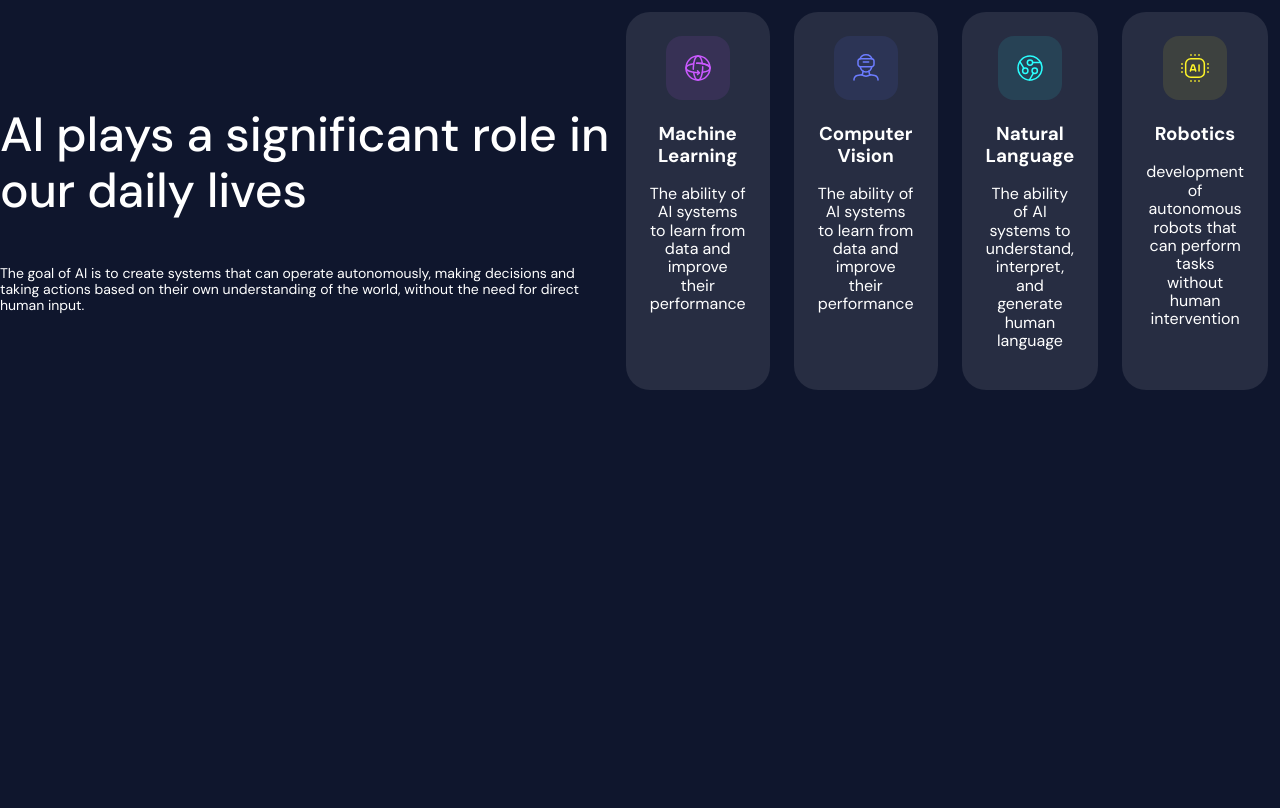
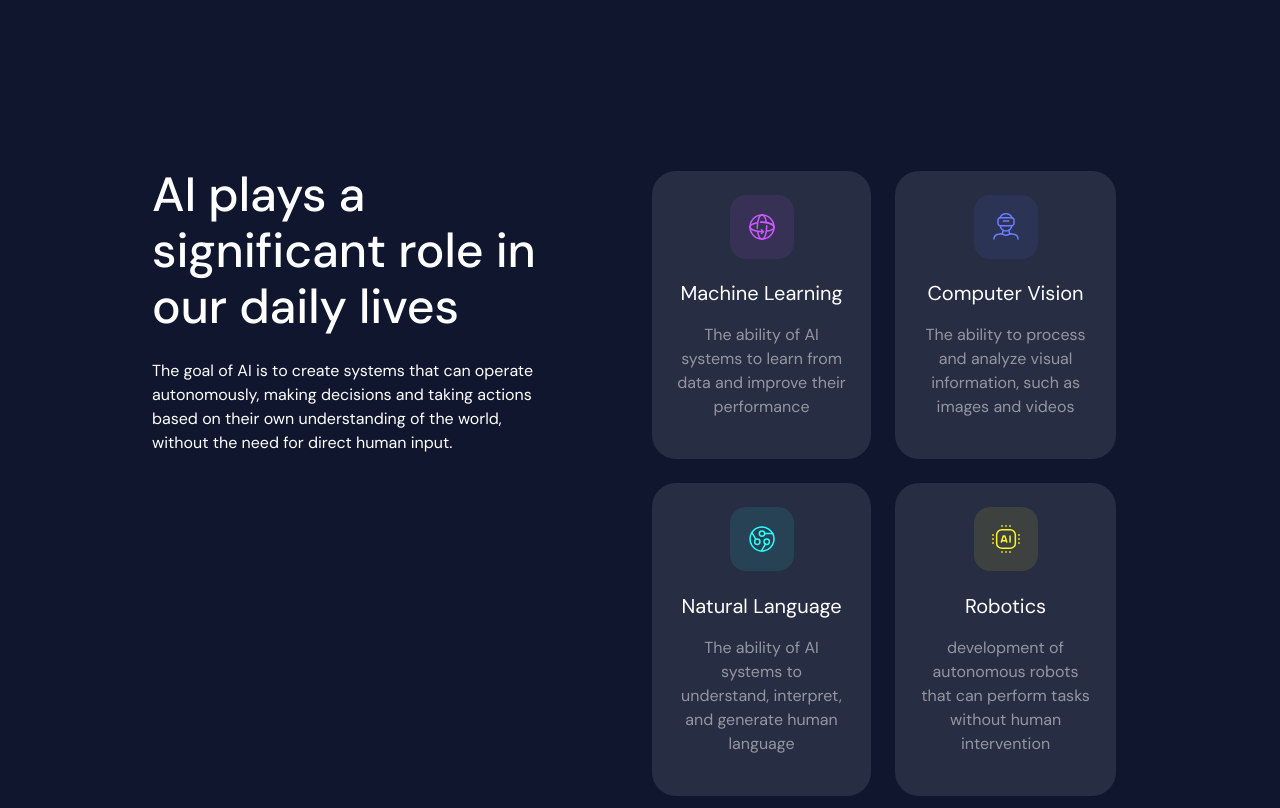
Before and after one commit to mwitomski-official/PROJECT_INVO-Academy-Projects, a website built with Vite: page Project-Section-4-AI-areas/code/index.html in a window 1280 px wide. Built offline with nearby package versions, Linux system fonts and the light colour scheme.

Commit message:
11.03.2023 | Rebuilded Layout
- Changed layout by adding grid
- Fixed missing px units in scss file,
- Added images

```diff
--- a/Project-Section-4-AI-areas/code/index.html
+++ b/Project-Section-4-AI-areas/code/index.html
@@ -9,25 +9,31 @@
   <body>
     <div id="home-page">
       <div class="home-page-component">
+        <!-- LEFT COLUMN -->
         <div class="home-page-component__left-column">
-          <div class="home-page-component__info">
-            <h1 class="home-page-component__header">AI plays a significant role in our daily lives</h1>
-            <p class="home-page-component__description">
+          <section class="home-page-component__info-section">
+            <h1 class="home-page-component__info-title">
+              AI plays a significant role in our daily lives
+            </h1>
+            <p class="home-page-component__info-description">
               The goal of AI is to create systems that can operate autonomously,
-            making decisions and taking actions based on their own understanding
-            of the world, without the need for direct human input.
+              making decisions and taking actions based on their own
+              understanding of the world, without the need for direct human
+              input.
             </p>
-          </div>
+          </section>
         </div>
 
+        <!-- RIGHT COLUMN -->
         <div class="home-page-component__right-column">
+          <div class="home-page-component__cards-container">
             <div class="home-page-component__card">
               <img
                 title="icon-computer-vision"
                 src="/images/icon-machine-learning.svg"
               />
-            <h3>Machine Learning</h3>
-            <p>
+              <h3 class="home-page-component__card-title">Machine Learning</h3>
+              <p class="home-page-component__card-description">
                 The ability of AI systems to learn from data and improve their
                 performance
               </p>
@@ -37,10 +43,10 @@
                 title="icon-computer-vision"
                 src="/images/icon-computer-vision.svg"
               />
-            <h3>Computer Vision</h3>
-            <p>
-              The ability of AI systems to learn from data and improve their
-              performance
+              <h3 class="home-page-component__card-title">Computer Vision</h3>
+              <p class="home-page-component__card-description">
+                The ability to process and analyze visual information, such as
+                images and videos
               </p>
             </div>
             <div class="home-page-component__card">
@@ -48,8 +54,8 @@
                 title="icon-computer-vision"
                 src="/images/icon-natural-language.svg"
               />
-            <h3>Natural Language</h3>
-            <p>
+              <h3 class="home-page-component__card-title">Natural Language</h3>
+              <p class="home-page-component__card-description">
                 The ability of AI systems to understand, interpret, and generate
                 human language
               </p>
@@ -59,8 +65,8 @@
                 title="icon-computer-vision"
                 src="/images/icon-robotics.svg"
               />
-            <h3>Robotics</h3>
-            <p>
+              <h3 class="home-page-component__card-title">Robotics</h3>
+              <p class="home-page-component__card-description">
                 development of autonomous robots that can perform tasks without
                 human intervention
               </p>
--- a/Project-Section-4-AI-areas/code/src/global-styles/styles/root.scss
+++ b/Project-Section-4-AI-areas/code/src/global-styles/styles/root.scss
@@ -13,49 +13,28 @@
   --mobile-rounding: 16px;
   --desktop-rounding: 24px;
 
-  // h1
   --header-primary-font-size: 48px;
   --header-primary-line-height: 56px;
   --header-primary-letter-spacing: -0.002em;
   --header-primary-font-weight: 500;
 
-  // h2
   --header-secondary-font-size: 32px;
   --header-secondary-line-height: 40px;
   --header-secondary-letter-spacing: -0.002em;
-  --header-secondary-font-weight: 500;
+  --header-secondary-font-weight: 500px;
 
-  // h3
   --header-tertiary-font-size: 20px;
   --header-tertiary-line-height: 20px;
-  --header-tertiary-letter-spacing: 0px;
-  --header-tertiary-font-weight: 500;
+  --header-tertiary-letter-spacing: 0;
+  --header-tertiary-font-weight: 500px;
 
-  // Body 1
   --body-primary-font-size: 16px;
   --body-primary-line-height: 24px;
-  --body-primary-letter-spacing: 0px;
-  --body-primary-font-weight: 400;
+  --body-primary-letter-spacing: 0;
+  --body-primary-font-weight: 400px;
 
-  // Body 2
-  --body-primary-font-size: 14px;
-  --body-primary-line-height: 22;
-  --body-primary-letter-spacing: 0;
-  --body-primary-font-weight: 400;
-
-  // & &__h1 {
-  //   font-size: var(--header-primary-font-size);
-  //   line-height: var(--header-primary-line-height);
-  //   letter-spacing: var(--header-primary-letter-spacing);
-  //   font-weight: var(--header-primary-font-weight);
-
-  //   align-items: center;
-  // }
-
-  //Body 2
-
-  // --background-color-icon-ml: #ca59ff;
-  // --background-color-icon-cv: #6c7cff;
-  // --background-color-icon-nl: #2affff;
-  // --background-color-icon-r: #fff629;
+  --body-secondary-font-size: 14px;
+  --body-secondary-line-height: 22px;
+  --body-secondary-letter-spacing: 0;
+  --body-secondary-font-weight: 400px;
 }
--- a/Project-Section-4-AI-areas/code/src/pages/home-page/styles/home-page.scss
+++ b/Project-Section-4-AI-areas/code/src/pages/home-page/styles/home-page.scss
@@ -7,39 +7,51 @@
 
   display: flex;
 
+  // -------------------------------- LEFT COLUMN --------------------------------
   & &__left-column {
     display: flex;
     flex-basis: 50%;
   }
 
-  & &__info {
+  & &__info-section {
     display: flex;
     flex-direction: column;
-    justify-content: center;
-    align-items: flex-start;
+    // padding: 0.5em;
+    margin-top: 167px;
+    margin-left: 152px;
+    margin-right: 100px;
   }
 
-  & &__header {
+  & &__info-title {
     font-size: var(--header-primary-font-size);
     line-height: var(--header-primary-line-height);
     letter-spacing: var(--header-primary-letter-spacing);
     font-weight: var(--header-primary-font-weight);
+    margin: 0;
   }
 
-  & &__description {
+  & &__info-description {
     font-size: var(--body-primary-font-size);
-    //line-height: var(--body-primary-line-height);
+    line-height: var(--body-primary-line-height);
     letter-spacing: var(--body-primary-letter-spacing);
     font-weight: var(--body-primary-font-weight);
+    margin-top: 24px;
   }
 
+  // -------------------------------- RIGHT COLUMN --------------------------------
   & &__right-column {
     display: flex;
     flex-basis: 50%;
   }
 
   & &__cards-container {
-    display: flex;
+    display: grid;
+    grid-template-columns: auto auto;
+    grid-template-rows: auto auto;
+    column-gap: 0px;
+    row-gap: 0px;
+    margin-top: 159px;
+    margin-right: 152px;
   }
 
   & &__card {
@@ -50,6 +62,21 @@
     margin: var(--home-page-card-margin);
   }
 
+  & &__card-title {
+    font-size: var(--header-tertiary-font-size);
+    line-height: var(--header-tertiary-line-height);
+    letter-spacing: var(--header-tertiary-letter-spacing);
+    font-weight: var(--header-tertiary-font-weight);
+  }
+
+  & &__card-description {
+    font-size: var(--body-primary-font-size);
+    line-height: var(--body-primary-line-height);
+    letter-spacing: var(--body-primary-letter-spacing);
+    font-weight: var(--body-primary-font-weight);
+    opacity: 0.5;
+  }
+
   /* Mixins */
   @mixin breakpoint($size) {
     @media only screen and (max-width: $size) {
@@ -57,7 +84,7 @@
     }
   }
 
-  /* Breakpoints */
+  /* -------------------------------- Breakpoints ------------------------------------------------ */
   // For desktop screens (992px and above)
   @include breakpoint(992px) {
   }
```
Also changed, not shown: Project-Section-4-AI-areas/code/src/global-styles/style.scss (+0 -9 lines). Lines whose indentation alone changed are shown as unchanged.
